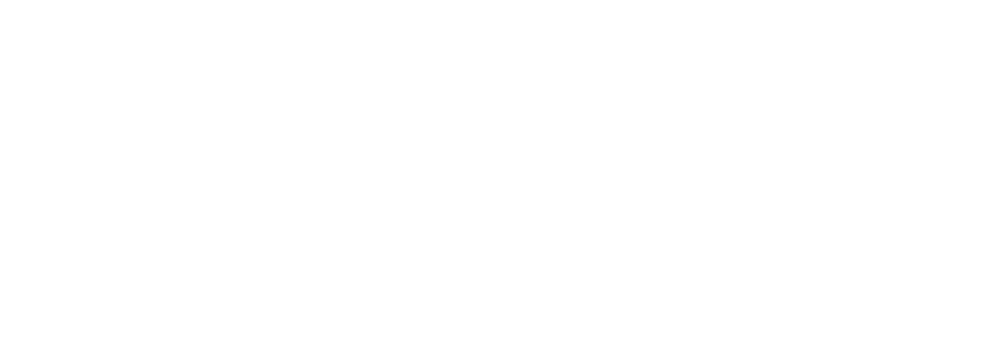
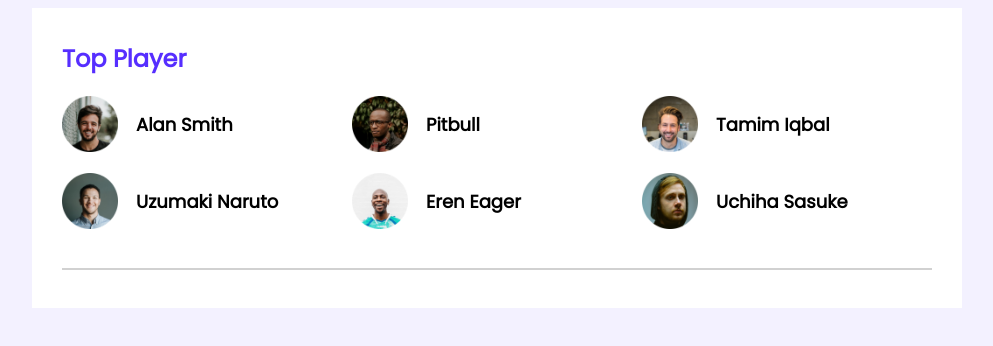
Before and after one commit to Turjo99/Fourth-Project-Grid-Flex-, a plain HTML site: page index.html in a window 1280 px wide. Shown: the whole page, without its empty margins (143-1136 px from the left). Drawn offline with Linux system fonts and the light colour scheme.

Commit message:
Section : Top Player Done

```diff
--- a/index.html
+++ b/index.html
@@ -5,6 +5,48 @@
     <meta name="viewport" content="width=device-width, initial-scale=1.0" />
     <link rel="stylesheet" href="style.css" />
     <title>Document</title>
+    <link rel="preconnect" href="https://fonts.googleapis.com" />
+    <link rel="preconnect" href="https://fonts.gstatic.com" crossorigin />
+    <link
+      href="https://fonts.googleapis.com/css2?family=Poppins&display=swap"
+      rel="stylesheet"
+    />
   </head>
-  <body></body>
+  <body>
+    <header></header>
+    <main>
+      <section class="container">
+        <div class="top-players">
+          <h1>Top Player</h1>
+          <div class="players">
+            <div class="player">
+              <img src="images/players/player-1.png" alt="" />
+              <h2 class="player-name">Alan Smith</h2>
+            </div>
+            <div class="player">
+              <img src="/images/players/player-2.png" alt="" />
+              <h2 class="player-name">Pitbull</h2>
+            </div>
+            <div class="player">
+              <img src="/images/players/player-3.png" alt="" />
+              <h2 class="player-name">Tamim Iqbal</h2>
+            </div>
+            <div class="player">
+              <img src="/images/players/player-5.png" alt="" />
+              <h2 class="player-name">Uzumaki Naruto</h2>
+            </div>
+            <div class="player">
+              <img src="/images/players/player-4.png" alt="" />
+              <h2 class="player-name">Eren Eager</h2>
+            </div>
+            <div class="player">
+              <img src="/images/players/player-6.png" alt="" />
+              <h2 class="player-name">Uchiha Sasuke</h2>
+            </div>
+          </div>
+        </div>
+        <hr />
+      </section>
+    </main>
+  </body>
 </html>
--- a/style.css
+++ b/style.css
@@ -0,0 +1,44 @@
+/* Commont Styles */
+body {
+  background: #f3f1ff;
+  font-family: "Poppins", sans-serif;
+}
+main {
+  display: flex;
+  justify-content: center;
+}
+hr {
+  border: 1px solid #d1d1d1;
+}
+/* players style  */
+.container {
+  background-color: #ffffff;
+  width: 870px;
+  padding: 30px;
+}
+h1 {
+  color: #562eff;
+  font-size: 24px;
+  margin-top: 3px;
+}
+.top-players {
+  padding-bottom: 30px;
+}
+.players {
+  display: grid;
+  grid-template-columns: repeat(3, 1fr);
+  justify-content: center;
+  row-gap: 20px;
+}
+.player {
+  display: flex;
+  align-items: center;
+}
+.player img {
+  height: 56px;
+  width: 56px;
+}
+.player-name {
+  margin-left: 18px;
+  font-size: 1.125em;
+}
```
